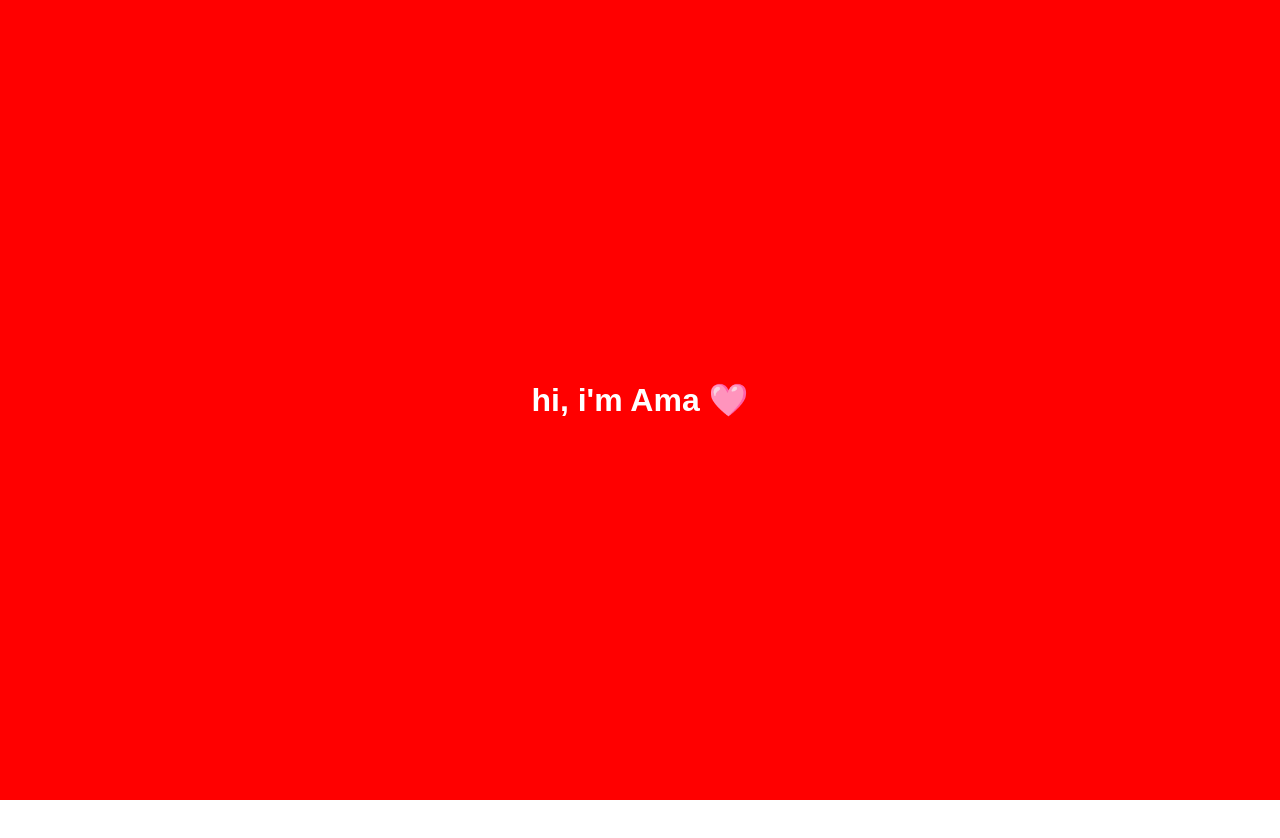
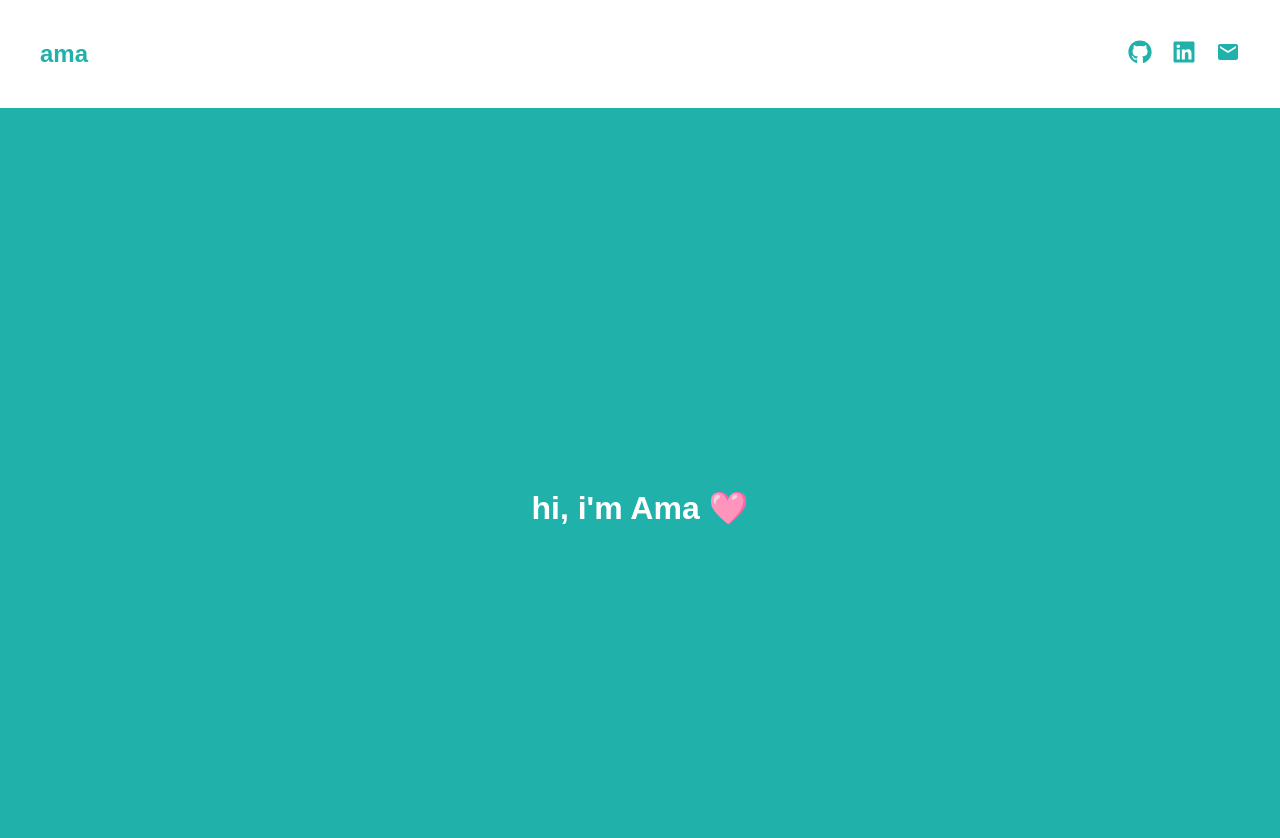
Before and after one commit to ama321518/my-portfolio, a React (Create React App) app: page / in a window 1280 px wide. Shown: the top 838 px of the page. Before the commit the page ends 800 px from the top, so only its background shows below. Built offline with nearby package versions, Linux system fonts and the light colour scheme.

Commit message:
added navbar

```diff
--- a/package.json
+++ b/package.json
@@ -13,6 +13,7 @@
     "@types/react-dom": "^19.2.3",
     "react": "^19.2.6",
     "react-dom": "^19.2.6",
+    "react-icons": "^4.12.0",
     "react-scripts": "5.0.1",
     "typescript": "^4.9.5",
     "web-vitals": "^2.1.4"
--- a/src/App.tsx
+++ b/src/App.tsx
@@ -1,7 +1,12 @@
+import Navbar from './Navbar';
+
 function App() {
   return (
-    <div style={{ backgroundColor: 'red', height: '100vh', display: 'flex', justifyContent: 'center', alignItems: 'center' }}>
-      <h1 style={{ color: 'white', fontFamily: 'Arial' }}>hi, i'm Ama 🩷</h1>
+    <div>
+      <Navbar />
+      <div style={{ backgroundColor: '#20B2AA', height: '100vh', display: 'flex', justifyContent: 'center', alignItems: 'center' }}>
+        <h1 style={{ color: 'white', fontFamily: 'Arial' }}>hi, i'm Ama 🩷</h1>
+      </div>
     </div>
   );
 }
--- /dev/null
+++ b/src/Navbar.tsx
@@ -0,0 +1,29 @@
+import { FaGithub, FaLinkedin } from 'react-icons/fa';
+import { MdEmail } from 'react-icons/md';
+
+const Navbar = () => {
+  return (
+    <nav style={{
+      display: 'flex',
+      justifyContent: 'space-between',
+      alignItems: 'center',
+      padding: '20px 40px',
+      backgroundColor: 'white',
+    }}>
+      <h1 style={{ color: '#20B2AA', fontFamily: 'Arial' }}>ama</h1>
+      <div style={{ display: 'flex', gap: '20px' }}>
+        <a href="https://github.com/ama321518" target="_blank" rel="noreferrer">
+          <FaGithub size={24} color="#20B2AA" />
+        </a>
+        <a href="https://linkedin.com/in/yeboah-ama" target="_blank" rel="noreferrer">
+          <FaLinkedin size={24} color="#20B2AA" />
+        </a>
+        <a href="mailto:YOUR-EMAIL" >
+          <MdEmail size={24} color="#20B2AA" />
+        </a>
+      </div>
+    </nav>
+  );
+}
+
+export default Navbar;
```
Also changed, not shown: 1 other file (tests, documents, lock files or other folders).
